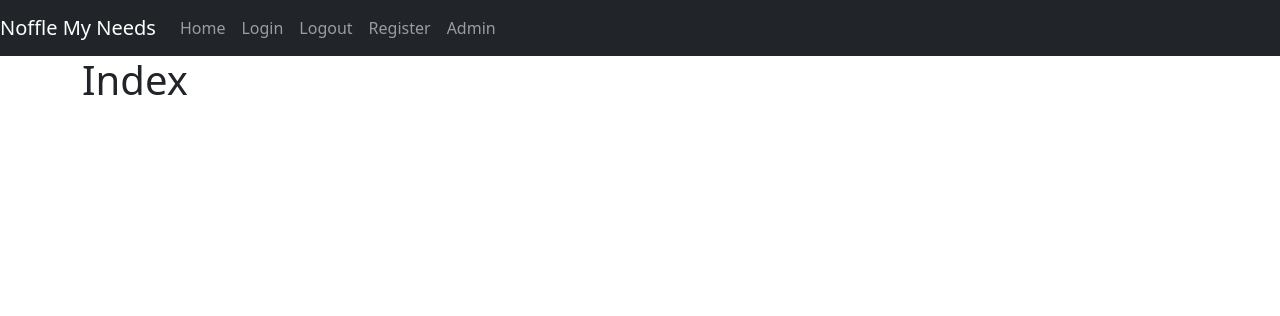
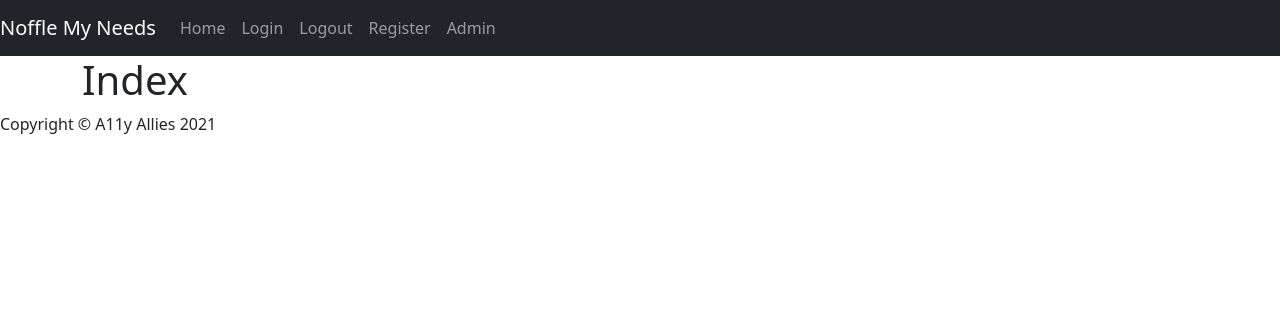
Before and after one commit to Abibubble/noffle-my-needs, a Flask app: page / in a window 1280 px wide. Shown: the top 316 px of the page. Run offline with Flask 2, Linux system fonts and the light colour scheme; data that the repository does not hold is empty; some libraries are stand-ins or nearby versions; some web fonts are replaced.

Commit message:
feat: Add auto-updating copyright functionality

```diff
--- a/static/js/script.js
+++ b/static/js/script.js
@@ -1 +1,9 @@
-console.log("js load ok");
+  // -------------------------------------------------------------------- Copyright
+
+function copyrightYear() {
+    var d = new Date();
+    var y = d.getFullYear();
+    document.getElementById("copyright").innerHTML = y;
+}
+
+copyrightYear();
--- a/templates/base.html
+++ b/templates/base.html
@@ -82,6 +82,10 @@
     </div>
 
     <!-- Footer -->
+    <footer>
+        <!-- Auto-updating copyright -->
+        <p class="copyright">Copyright &copy; A11y Allies <span id="copyright"></span></p>
+    </footer>
 
     <!-- Import Javascript file-->
     <script src="{{ url_for('static', filename='js/script.js') }}"></script>
```
